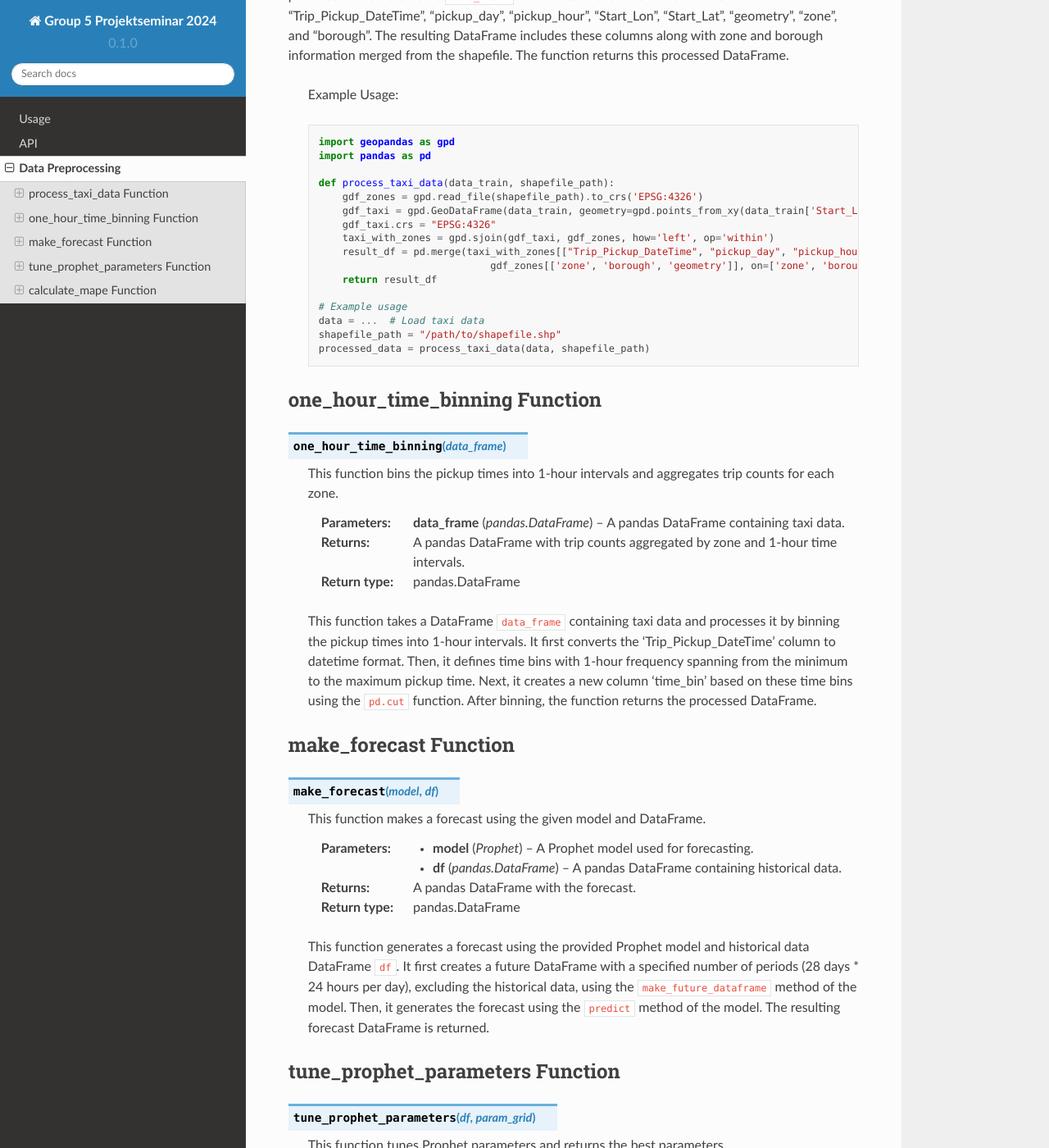
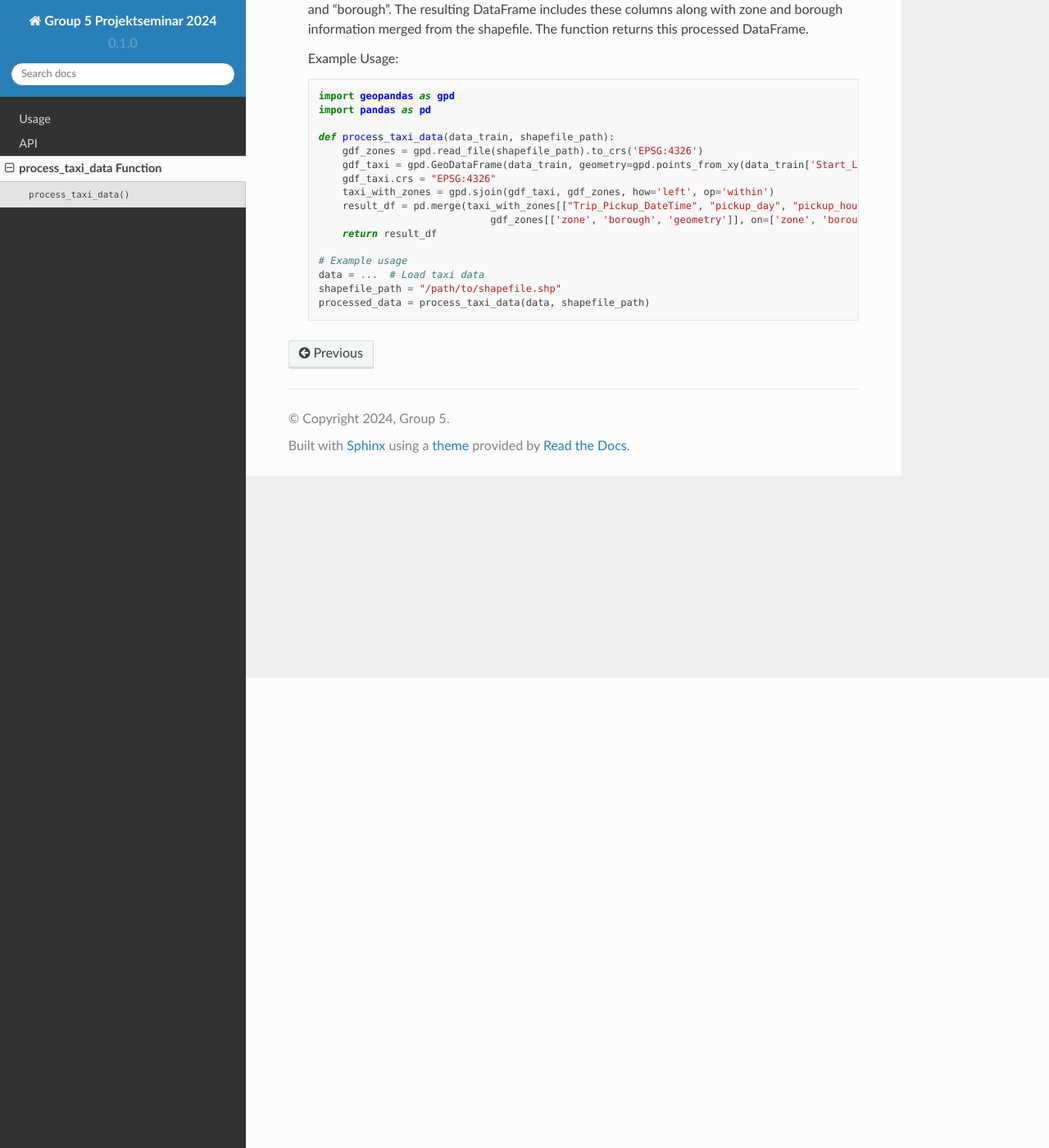
Before and after one commit to Hakan1998/PS-Group-5, a Sphinx documentation site: the page built from docs/source/Forecast.rst, in a window 1280 px wide and 1400 px high, scrolled down 573 px. Shown: the whole window at 82% size. Built offline with Sphinx 7.4.7 and the Read the Docs theme 2.0.0, drawn with Linux system fonts in a browser that asks for light colours; some of the changed text lies outside the part shown.

Commit message:
Update Forecast.rst

```diff
--- a/docs/source/Forecast.rst
+++ b/docs/source/Forecast.rst
@@ -1,10 +1,7 @@
-.. _forecast:
+.. _process_taxi_data:
 
-==============
-Data Preprocessing
-==============
-
-.. _process_taxi_data:
+After a basic Data cleaning we want to know in which region how many pickups took place.
+Our Raw Data only contains the Info which Picktup had which pickup Coordinates.
 
 process_taxi_data Function
 ===========================
@@ -20,9 +17,7 @@ process_taxi_data Function
    :return: A pandas DataFrame with processed taxi data including zone and borough information.
    :rtype: pandas.DataFrame
 
-To match each pickup Coordinates with the specific zone of Manhatten:
-
-This function loads the zone shapefile specified by ``shapefile_path``, transforms it to EPSG:4326 coordinate system for consistent comparison, and performs spatial operations with the taxi data provided in the DataFrame ``data_train``. It extracts relevant columns such as "Trip_Pickup_DateTime", "pickup_day", "pickup_hour", "Start_Lon", "Start_Lat", "geometry", "zone", and "borough". The resulting DataFrame includes these columns along with zone and borough information merged from the shapefile. The function returns this processed DataFrame.
+   This function loads the zone shapefile specified by ``shapefile_path``, transforms it to EPSG:4326 coordinate system for consistent comparison, and performs spatial operations with the taxi data provided in the DataFrame ``data_train``. It extracts relevant columns such as "Trip_Pickup_DateTime", "pickup_day", "pickup_hour", "Start_Lon", "Start_Lat", "geometry", "zone", and "borough". The resulting DataFrame includes these columns along with zone and borough information merged from the shapefile. The function returns this processed DataFrame.
 
    Example Usage::
 
@@ -42,77 +37,3 @@ This function loads the zone shapefile specified by ``shapefile_path``, transfor
       data = ...  # Load taxi data
       shapefile_path = "/path/to/shapefile.shp"
       processed_data = process_taxi_data(data, shapefile_path)
-
-.. _one_hour_time_binning:
-
-.. _one_hour_time_binning:
-
-one_hour_time_binning Function
-===============================
-
-.. function:: one_hour_time_binning(data_frame)
-
-   This function bins the pickup times into 1-hour intervals and aggregates trip counts for each zone.
-
-   :param data_frame: A pandas DataFrame containing taxi data.
-   :type data_frame: pandas.DataFrame
-   :return: A pandas DataFrame with trip counts aggregated by zone and 1-hour time intervals.
-   :rtype: pandas.DataFrame
-
-   This function takes a DataFrame ``data_frame`` containing taxi data and processes it by binning the pickup times into 1-hour intervals. It first converts the 'Trip_Pickup_DateTime' column to datetime format. Then, it defines time bins with 1-hour frequency spanning from the minimum to the maximum pickup time. Next, it creates a new column 'time_bin' based on these time bins using the ``pd.cut`` function. After binning, the function returns the processed DataFrame.
-
-.. _make_forecast:
-
-make_forecast Function
-=======================
-
-.. function:: make_forecast(model, df)
-
-   This function makes a forecast using the given model and DataFrame.
-
-   :param model: A Prophet model used for forecasting.
-   :type model: Prophet
-   :param df: A pandas DataFrame containing historical data.
-   :type df: pandas.DataFrame
-   :return: A pandas DataFrame with the forecast.
-   :rtype: pandas.DataFrame
-
-   This function generates a forecast using the provided Prophet model and historical data DataFrame ``df``. It first creates a future DataFrame with a specified number of periods (28 days * 24 hours per day), excluding the historical data, using the ``make_future_dataframe`` method of the model. Then, it generates the forecast using the ``predict`` method of the model. The resulting forecast DataFrame is returned.
-
-.. _tune_prophet_parameters:
-
-tune_prophet_parameters Function
-=================================
-
-.. function:: tune_prophet_parameters(df, param_grid)
-
-   This function tunes Prophet parameters and returns the best parameters.
-
-   :param df: A pandas DataFrame containing historical data.
-   :type df: pandas.DataFrame
-   :param param_grid: A dictionary containing parameter names as keys and lists of parameter values to be tuned as values.
-   :type param_grid: dict
-   :return: The best parameters for the Prophet model.
-   :rtype: dict
-
-   This function tunes Prophet parameters using cross-validation on the provided historical data DataFrame ``df``. It iterates over all possible combinations of parameters specified in ``param_grid``, fits a Prophet model with each combination, performs cross-validation, calculates the Mean Absolute Percentage Error (MAPE) or Mean Squared Error (MSE) as a performance metric, and returns the parameters resulting in the lowest error.
-
-.. _calculate_mape:
-
-calculate_mape Function
-========================
-
-.. function:: calculate_mape(table, forecast_column, actual_column)
-
-   This function calculates the Mean Absolute Percentage Error (MAPE) between forecasted and actual values.
-
-   :param table: A pandas DataFrame containing forecasted and actual values.
-   :type table: pandas.DataFrame
-   :param forecast_column: The name of the column containing forecasted values.
-   :type forecast_column: str
-   :param actual_column: The name of the column containing actual values.
-   :type actual_column: str
-   :return: The calculated MAPE.
-   :rtype: float
-
-   This function computes the MAPE between the forecasted values in the column ``forecast_column`` and the actual values in the column ``actual_column`` of the DataFrame ``table``. It returns the calculated MAPE as a float value.
```
